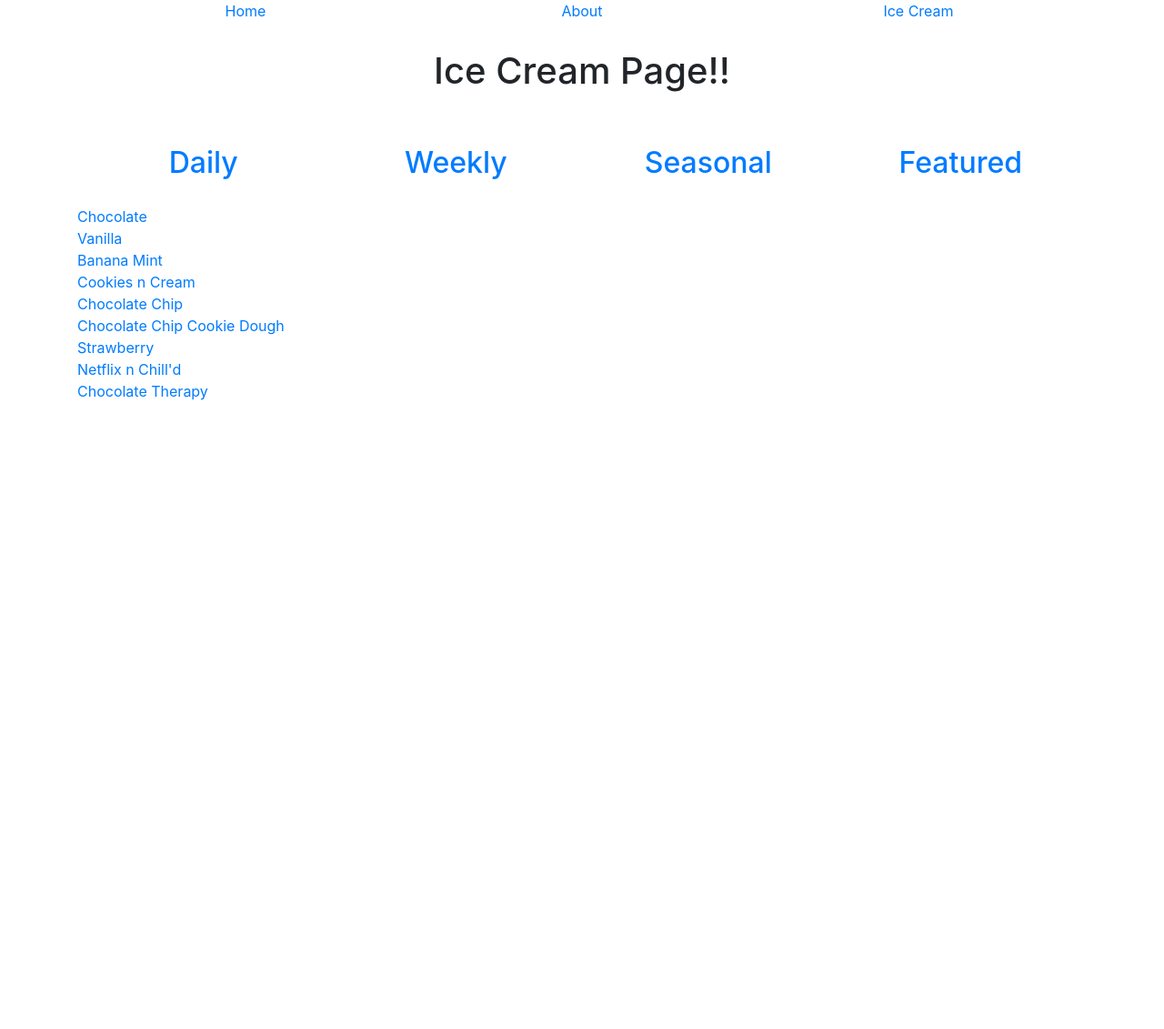
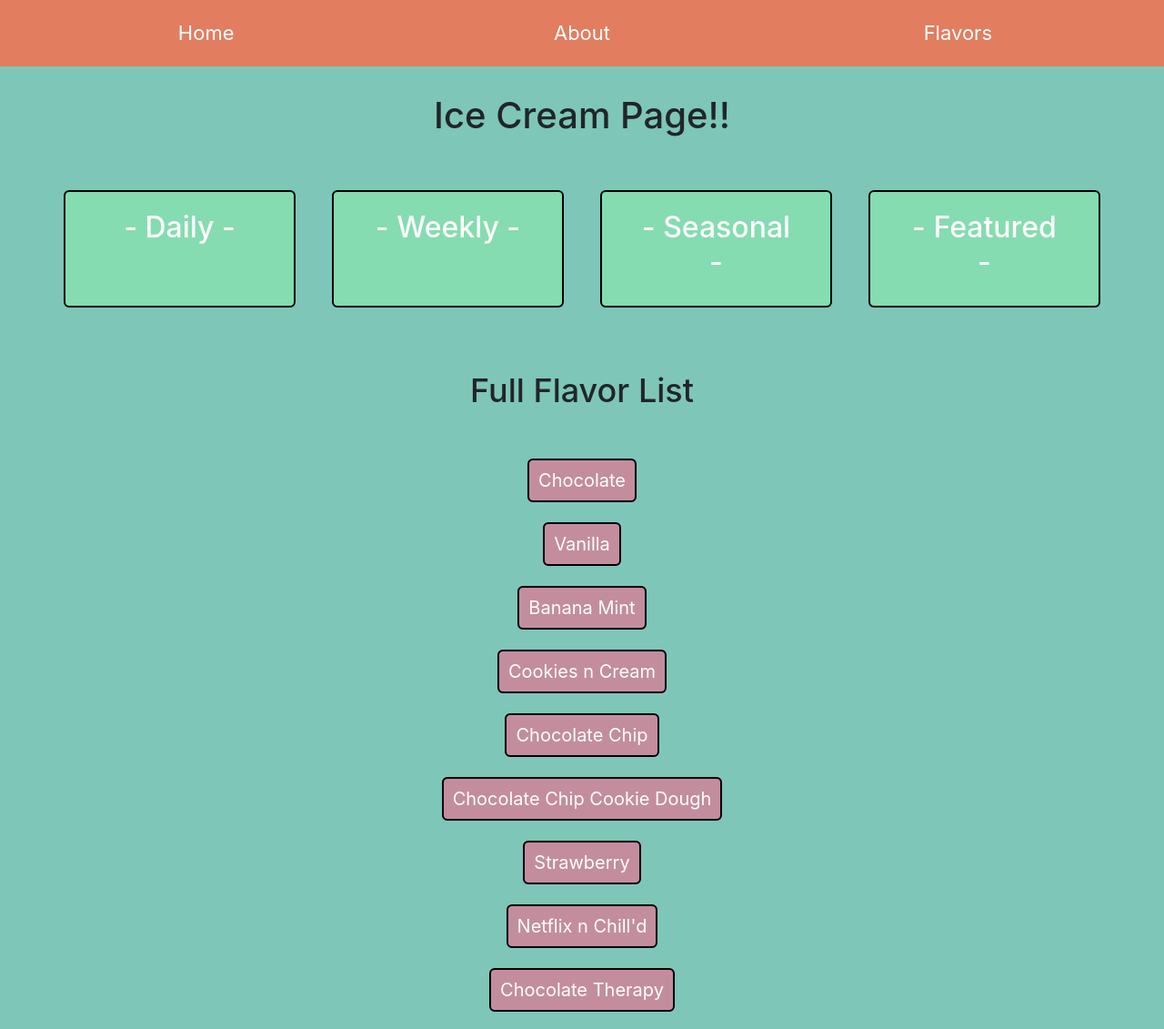
Before and after one commit to TheLukeRussell/7-2-ice-cream-shop, a Django app: page /icecream/ in a window 1280 px wide. Shown: the whole page at 91% size. Before the commit the page ends 440 px from the top, so only its background shows below. Run offline with Django 3.2, Linux system fonts and the light colour scheme; data comes from the database, SQL or seed files in the repository; both versions use the stored data as it was after the commit; some libraries are stand-ins or nearby versions.

Commit message:
styled header and nav bar

```diff
--- a/brochure/static/styles.css
+++ /dev/null
@@ -1,13 +0,0 @@
-h1 {
-    text-align: center;
-    padding: 30px;
-}
-
-#header {
-    text-align: center;
-}
-
-h2 {
-    text-align: center;
-    padding: 20px;
-}
--- a/brochure/views.py
+++ b/brochure/views.py
@@ -2,7 +2,7 @@ from django.shortcuts import render
 from django.views import generic
 
 class IndexView(generic.TemplateView):
-    template_name = 'brochure/index.html'
+    template_name = 'index.html'
 
 class AboutView(generic.TemplateView):
-    template_name = 'brochure/about.html'
+    template_name = 'about.html'
--- a/conf/settings.py
+++ b/conf/settings.py
@@ -58,7 +58,7 @@ ROOT_URLCONF = 'conf.urls'
 TEMPLATES = [
     {
         'BACKEND': 'django.template.backends.django.DjangoTemplates',
-        'DIRS': [],
+        'DIRS': [os.path.join(BASE_DIR, 'templates')],
         'APP_DIRS': True,
         'OPTIONS': {
             'context_processors': [
@@ -85,7 +85,7 @@ DATABASES = {
 }
 
 STATICFILES_DIRS = [
-    "documents/code/7-2-ice-cream-shop/brochure/static"
+    os.path.join(BASE_DIR, 'static')
 ]
 
 # Password validation
--- a/icecream/templates/icecream/create.html
+++ b/icecream/templates/icecream/create.html
@@ -1,4 +1,4 @@
-{% extends 'brochure/base.html' %}
+{% extends 'base.html' %}
 
 {% block content %}
 
--- a/icecream/templates/icecream/daily_flavors.html
+++ b/icecream/templates/icecream/daily_flavors.html
@@ -3,6 +3,8 @@
 {% block content %}
 <h2>DAILY FLAVORS</h2>
 {% for icecream in object_list %}
-<div class="col">{{ icecream.flavor }}</div>
+<p class="flavor-list">
+<a id='flavors' href="{% url 'icecream:detail' icecream.id %}" >{{icecream.flavor}}</a>
+</p>
 {% endfor %}
 {% endblock content %}
--- a/icecream/templates/icecream/detail.html
+++ b/icecream/templates/icecream/detail.html
@@ -1,4 +1,4 @@
-{% extends 'brochure/base.html' %}
+{% extends 'base.html' %}
 {% block content %}
 <h3>{{ icecream.flavor }}</h3>
 <div class="row no-gutters">
@@ -8,7 +8,7 @@
     <div class="col">Availability: <strong>{{ icecream.available }}</strong></div>
 </div>
 <div class="row no-gutters">
-    <div class="col">Featured Flavor: <strong>{{ icecream.Featured_Flavor }}</strong></div>
+    <div class="col">Featured Flavor: <strong>{{ icecream.Featured }}</strong></div>
 </div>
 <div class="row no-gutters">
     <div class="col">Churned on: <strong>{{ icecream.date_churned }}</strong></div>
--- a/icecream/templates/icecream/featured_flavors.html
+++ b/icecream/templates/icecream/featured_flavors.html
@@ -3,6 +3,8 @@
 {% block content %}
 <h2>FEATURED FLAVORS</h2>
 {% for icecream in object_list %}
-<div class="col">{{ icecream.flavor }}</div>
+<p class="flavor-list">
+<a id='flavors' href="{% url 'icecream:detail' icecream.id %}" >{{icecream.flavor}}</a>
+</p>
 {% endfor %}
 {% endblock content %}
--- a/icecream/templates/icecream/index.html
+++ b/icecream/templates/icecream/index.html
@@ -1,18 +1,25 @@
-{% extends 'brochure/base.html' %}
+{% extends 'base.html' %}
 
 {% block content %}
 <h1>Ice Cream Page!!</h1>
-<div class="row no-gutters">
-<a class="col-3" href="{% url 'icecream:daily_flavors' %}"><h2 id='filter-item'>Daily</h2></a>
-<a class="col-3" href="{% url 'icecream:weekly_flavors' %}"><h2 id='filter-item'>Weekly</h2></a>
-<a class="col-3" href="{% url 'icecream:seasonal_flavors' %}"><h2 id='filter-item'>Seasonal</h2></a>
-<a class="col-3" href="{% url 'icecream:featured_flavors' %}"><h2 id='filter-item'>Featured</h2></a>
+<div id='test' class="row">
+<div class='col-md-12 col-lg' id='nav'>
+    <a href="{% url 'icecream:daily_flavors' %}"><h2>- Daily -</h2></a>
 </div>
-{% for icecream in object_list %}
-<div class="row no-gutters">
-<div class="col">
-<a href="{% url 'icecream:detail' icecream.id %}" >{{icecream.flavor}}</a>
+<div class='col-md-12 col-lg' id='nav'>
+    <a href="{% url 'icecream:weekly_flavors' %}"><h2>- Weekly -</h2></a>
+</div>
+<div class='col-md-12 col-lg' id='nav'>
+    <a href="{% url 'icecream:seasonal_flavors' %}"><h2>- Seasonal -</h2></a>
+</div>
+<div class='col-md-12 col-lg' id='nav'>
+    <a href="{% url 'icecream:featured_flavors' %}"><h2>- Featured -</h2></a>
 </div>
 </div>
+<h4>Full Flavor List</h4>
+{% for icecream in object_list %}
+<p class="flavor-list">
+    <a id='flavors' href="{% url 'icecream:detail' icecream.id %}">{{icecream.flavor}}</a>
+</p>
 {% endfor %}
 {% endblock content %}
--- a/icecream/templates/icecream/seasonal_flavors.html
+++ b/icecream/templates/icecream/seasonal_flavors.html
@@ -3,6 +3,8 @@
 {% block content %}
 <h2>SEASONAL FLAVORS</h2>
 {% for icecream in object_list %}
-<div class="col">{{ icecream.flavor }}</div>
+<p class="flavor-list">
+<a id='flavors' href="{% url 'icecream:detail' icecream.id %}" >{{icecream.flavor}}</a>
+</p>
 {% endfor %}
 {% endblock content %}
--- a/icecream/templates/icecream/weekly_flavors.html
+++ b/icecream/templates/icecream/weekly_flavors.html
@@ -3,6 +3,8 @@
 {% block content %}
 <h2>WEEKLY FLAVORS</h2>
 {% for icecream in object_list %}
-<div class="col">{{ icecream.flavor }}</div>
+<p class="flavor-list">
+<a id='flavors' href="{% url 'icecream:detail' icecream.id %}" >{{icecream.flavor}}</a>
+</p>
 {% endfor %}
 {% endblock content %}
--- /dev/null
+++ b/static/css/styles.css
@@ -0,0 +1,70 @@
+body {
+    /* background: radial-gradient(circle, #C38D9E 0%, #85DCB0 100%); */
+    background-color: #7EC6B8;
+}
+
+#header {
+    padding: 20px;
+    background-color:#e27d60;
+    text-align: center;
+}
+
+.container-fluid {
+    padding: 0;
+}
+
+#header a{
+    color: #FFF;
+    font-size: 22px;
+}
+
+h1 {
+    text-align: center;
+    padding: 30px;
+}
+
+#flavors {
+    background-color: #C38D9E;
+    color: white;
+    padding: 10px;
+    text-decoration: none;
+    font-size: 20px;
+    border-radius: 6px;
+    border: 2pt solid #000;
+}
+
+.flavor-list {
+    text-align: center;
+    padding: 12px;
+}
+
+#test {
+    margin: 0 50px;
+}
+
+h4 {
+    text-align: center;
+    font-size: 36px;
+    margin: 50px;
+}
+
+h2 {
+    text-align: center;
+    padding: 20px;
+}
+
+#nav {
+    background-color: #85DCB0;
+    display: inline-block;
+    color: #fff;
+    border-radius: 6px;
+    margin: 20px;
+    border: 2pt solid black;
+    text-align: center;
+}
+
+#nav a {
+    color: #fff;
+    display: inline-block;
+    text-align: center;
+}
--- a/brochure/templates/brochure/about.html
+++ b/templates/about.html
@@ -1,4 +1,4 @@
-{% extends 'brochure/base.html' %}
+{% extends 'base.html' %}
 
 {% block content %}
 <h1>This is the About Page!</h1>
--- a/brochure/templates/brochure/base.html
+++ b/templates/base.html
@@ -6,14 +6,14 @@
     <title>Ice Cream Shop</title>
     {% load static %}
     <link href="https://stackpath.bootstrapcdn.com/bootstrap/4.4.1/css/bootstrap.min.css" rel="stylesheet" integrity="sha384-Vkoo8x4CGsO3+Hhxv8T/Q5PaXtkKtu6ug5TOeNV6gBiFeWPGFN9MuhOf23Q9Ifjh" crossorigin="anonymous">
-    <link rel="stylesheet" href="{% static 'styles.css' %}">
+    <link rel="stylesheet" href="{% static 'css/styles.css' %}">
 </head>
 <body>
-    <div class="container">
-    {% include 'brochure/header.html' %}
+    <div class="container-fluid">
+    {% include 'header.html' %}
     {% block content %}
     {% endblock content %}
-    {% include 'brochure/footer.html' %}
+    {% include 'footer.html' %}
     </div>
 </body>
 </html>
--- a/brochure/templates/brochure/header.html
+++ b/templates/header.html
@@ -1,5 +1,5 @@
 <div class="row no-gutters" id="header">
     <div class="col-4"><a href="{% url 'brochure:index' %}">Home</a></div>
     <div class="col-4"><a href="{% url 'brochure:about' %}">About</a></div>
-    <div class="col-4"><a href="{% url 'icecream:index' %}">Ice Cream</a></div>
+    <div class="col-4"><a href="{% url 'icecream:index' %}">Flavors</a></div>
 </div>
--- a/brochure/templates/brochure/index.html
+++ b/templates/index.html
@@ -1,4 +1,4 @@
-{% extends 'brochure/base.html' %}
+{% extends 'base.html' %}
 
 {% block content %}
 <h1>This is the Home Page!</h1>
```
Also changed, not shown: db.sqlite3, templates/footer.html (added).
